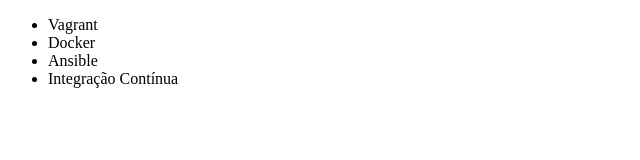
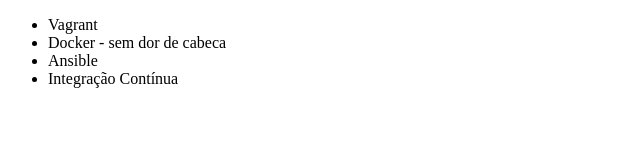
Before and after one commit to tauanybueno/alura-git, a plain HTML site: page index.html in a window 1280 px wide. Shown: the whole page, without its empty margins (0-640 px from the left). Drawn offline with Linux system fonts and the light colour scheme.

```diff
--- a/index.html
+++ b/index.html
@@ -7,7 +7,7 @@
 <body>
     <ul>
         <li>Vagrant</li>
-        <li>Docker</li>
+        <li>Docker - sem dor de cabeca</li>
         <li>Ansible</li>
         <li>Integração Contínua</li>
     </ul>
```
